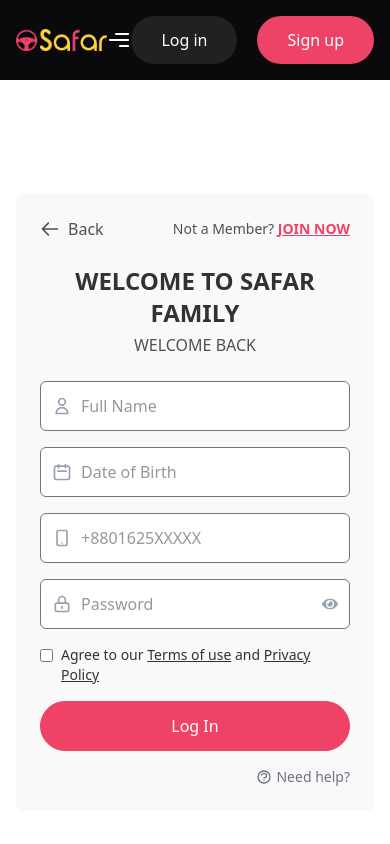
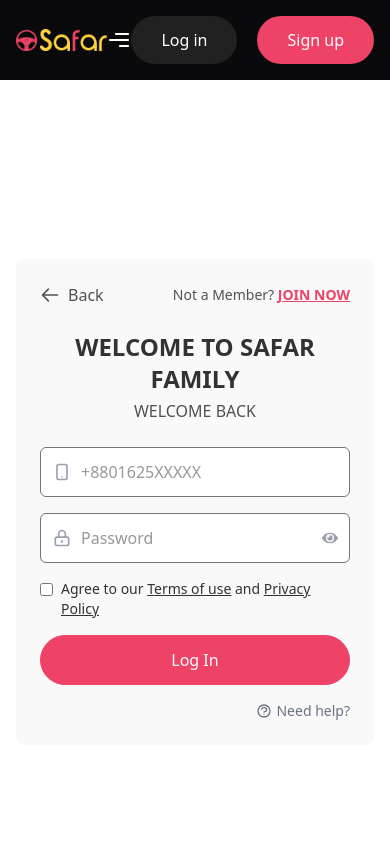
Before and after one commit to Mohammademon02/safar-frontend-nextjs, a Next.js app: page /login in a window 390 px wide. Shown: the top 844 px of the page. Built offline with nearby package versions, Linux system fonts and the light colour scheme.

Commit message:
fix navbar mobile menu design issue

```diff
--- a/app/login/page.jsx
+++ b/app/login/page.jsx
@@ -62,27 +62,6 @@
                                 <p className="text-center text-[var(--text-gray)] mb-6">WELCOME BACK</p>
 
                                 <form className="space-y-4">
-                                    <div className="relative">
-                                        <input
-                                            type="text"
-                                            placeholder="Full Name"
-                                            className="w-full bg-white px-4 py-3 border border-[#757575] focus:border-[var(--secondary)] rounded-md focus:outline-none focus:ring-1 focus:ring-[var(--secondary)] pl-10"
-                                        />
-                                        <svg xmlns="http://www.w3.org/2000/svg" className="h-5 w-5 text-gray-400 absolute left-3 top-1/2 transform -translate-y-1/2" fill="none" viewBox="0 0 24 24" stroke="currentColor">
-                                            <path strokeLinecap="round" strokeLinejoin="round" strokeWidth={2} d="M16 7a4 4 0 11-8 0 4 4 0 018 0zM12 14a7 7 0 00-7 7h14a7 7 0 00-7-7z" />
-                                        </svg>
-                                    </div>
-
-                                    <div className="relative">
-                                        <input
-                                            type="text"
-                                            placeholder="Date of Birth"
-                                            className="w-full bg-white px-4 py-3 border border-[#757575] focus:border-[var(--secondary)] rounded-md focus:outline-none focus:ring-1 focus:ring-[var(--secondary)] pl-10"
-                                        />
-                                        <svg xmlns="http://www.w3.org/2000/svg" className="h-5 w-5 text-gray-400 absolute left-3 top-1/2 transform -translate-y-1/2" fill="none" viewBox="0 0 24 24" stroke="currentColor">
-                                            <path strokeLinecap="round" strokeLinejoin="round" strokeWidth={2} d="M8 7V3m8 4V3m-9 8h10M5 21h14a2 2 0 002-2V7a2 2 0 00-2-2H5a2 2 0 00-2 2v12a2 2 0 002 2z" />
-                                        </svg>
-                                    </div>
 
                                     <div className="relative">
                                         <input
--- a/components/Navbar/Navbar.jsx
+++ b/components/Navbar/Navbar.jsx
@@ -55,7 +55,7 @@
                         >
                             <div className="p-4 w-full">
                                 <span
-                                    className="close-icon inline-block text-sm rounded-full bg-[#212121] text-[#FFFFFF] p-[7px]"
+                                    className="close-icon inline-block text-sm rounded-full bg-[#212121] text-[#FFFFFF] p-[7px] cursor-pointer"
                                     onClick={closeNavbar}
                                 >
                                     <CgClose />
@@ -69,7 +69,7 @@
                                                 className={`${pathname === "/"
                                                     ? "font-semibold active"
                                                     : "font-medium"
-                                                    } whitespace-nowrap flex items-center`}
+                                                    } whitespace-nowrap flex items-center text-[var(--text-black)]`}
                                                 onClick={closeNavbar}
                                             >
                                                 Home
@@ -82,7 +82,7 @@
                                                 className={`${pathname === "/services"
                                                     ? "font-semibold active"
                                                     : "font-medium"
-                                                    } whitespace-nowrap flex items-center justify-between`}
+                                                    } whitespace-nowrap flex items-center justify-between text-[var(--text-black)]`}
                                             >
                                                 Services
                                                 {/* <MdKeyboardArrowDown /> */}
@@ -144,7 +144,7 @@
                                                 className={`${pathname === "/about-us"
                                                     ? "font-semibold active"
                                                     : "font-medium"
-                                                    } whitespace-nowrap block w-full`}
+                                                    } whitespace-nowrap block w-full text-[var(--text-black)]`}
                                                 onClick={closeNavbar}
                                             >
                                                 About Us
@@ -157,7 +157,7 @@
                                                 className={`${(pathname === "/blogs" || pathname.startsWith("/blogs/"))
                                                     ? "font-semibold active"
                                                     : "font-medium"
-                                                    } whitespace-nowrap block w-full`}
+                                                    } whitespace-nowrap block w-full text-[var(--text-black)]`}
                                                 onClick={closeNavbar}
                                             >
                                                 Blogs
@@ -178,7 +178,7 @@
 
                                     </div>
 
-                                    <h2 className="text-center text-2xl font-semibold mt-10 whitespace-nowrap">
+                                    <h2 className="text-center text-2xl font-semibold mt-10 whitespace-nowrap text-[var(--text-black)]">
                                         Follow Us
                                     </h2>
                                     <div className="mt-2 flex items-center justify-center gap-5 whitespace-nowrap">
@@ -187,7 +187,7 @@
                                             name="link"
                                             role="link"
                                             aria-label="Facebook link"
-                                            className="bg-[var(--primary)] text-[#FFFFFF] p-3 rounded-full"
+                                            className="bg-[var(--secondary)] text-[#FFFFFF] hover:bg-white hover:text-[var(--secondary)] border border-[var(--secondary)] p-3 rounded-full"
                                         >
                                             <span aria-hidden="true">
                                                 <FaFacebookF />
@@ -199,7 +199,7 @@
                                             name="link"
                                             role="link"
                                             aria-label="Twitter link"
-                                            className="bg-[var(--primary)] text-[#FFFFFF] p-3 rounded-full"
+                                            className="bg-[var(--secondary)] text-[#FFFFFF] hover:bg-white hover:text-[var(--secondary)] border border-[var(--secondary)] p-3 rounded-full"
                                         >
                                             <span aria-hidden="true">
                                                 <FaXTwitter />
@@ -211,7 +211,7 @@
                                             name="link"
                                             role="link"
                                             aria-label="Instagram link"
-                                            className="bg-[var(--primary)] text-[#FFFFFF] p-3 rounded-full"
+                                            className="bg-[var(--secondary)] text-[#FFFFFF] hover:bg-white hover:text-[var(--secondary)] border border-[var(--secondary)] p-3 rounded-full"
                                         >
                                             <span aria-hidden="true">
                                                 <ImInstagram />
@@ -222,7 +222,7 @@
                                             name="link"
                                             role="link"
                                             aria-label="LinkedIn link"
-                                            className="bg-[var(--primary)] text-[#FFFFFF] p-3 rounded-full"
+                                            className="bg-[var(--secondary)] text-[#FFFFFF] hover:bg-white hover:text-[var(--secondary)] border border-[var(--secondary)] p-3 rounded-full"
                                         >
                                             <span aria-hidden="true">
                                                 <FaLinkedinIn />
```
